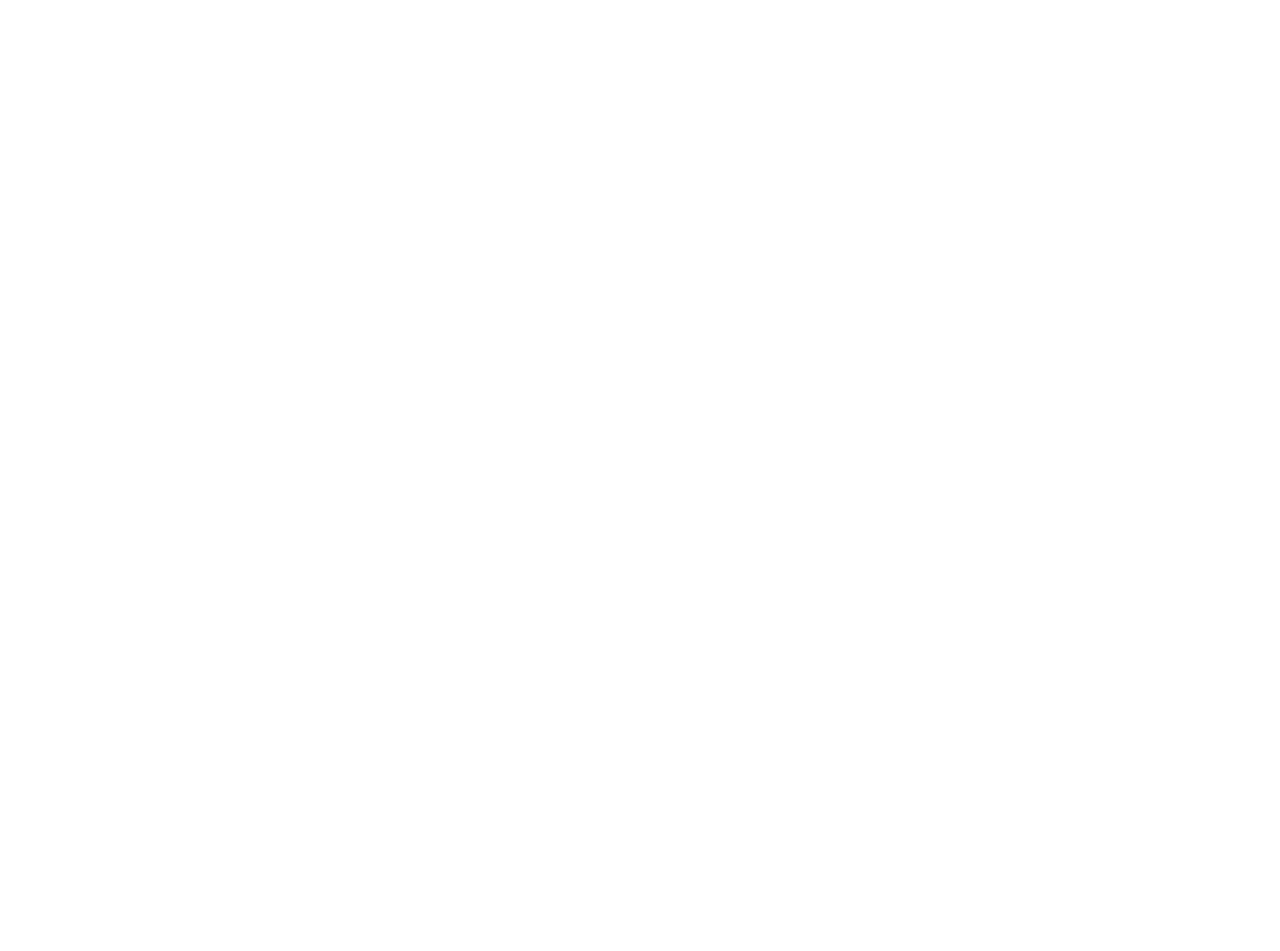
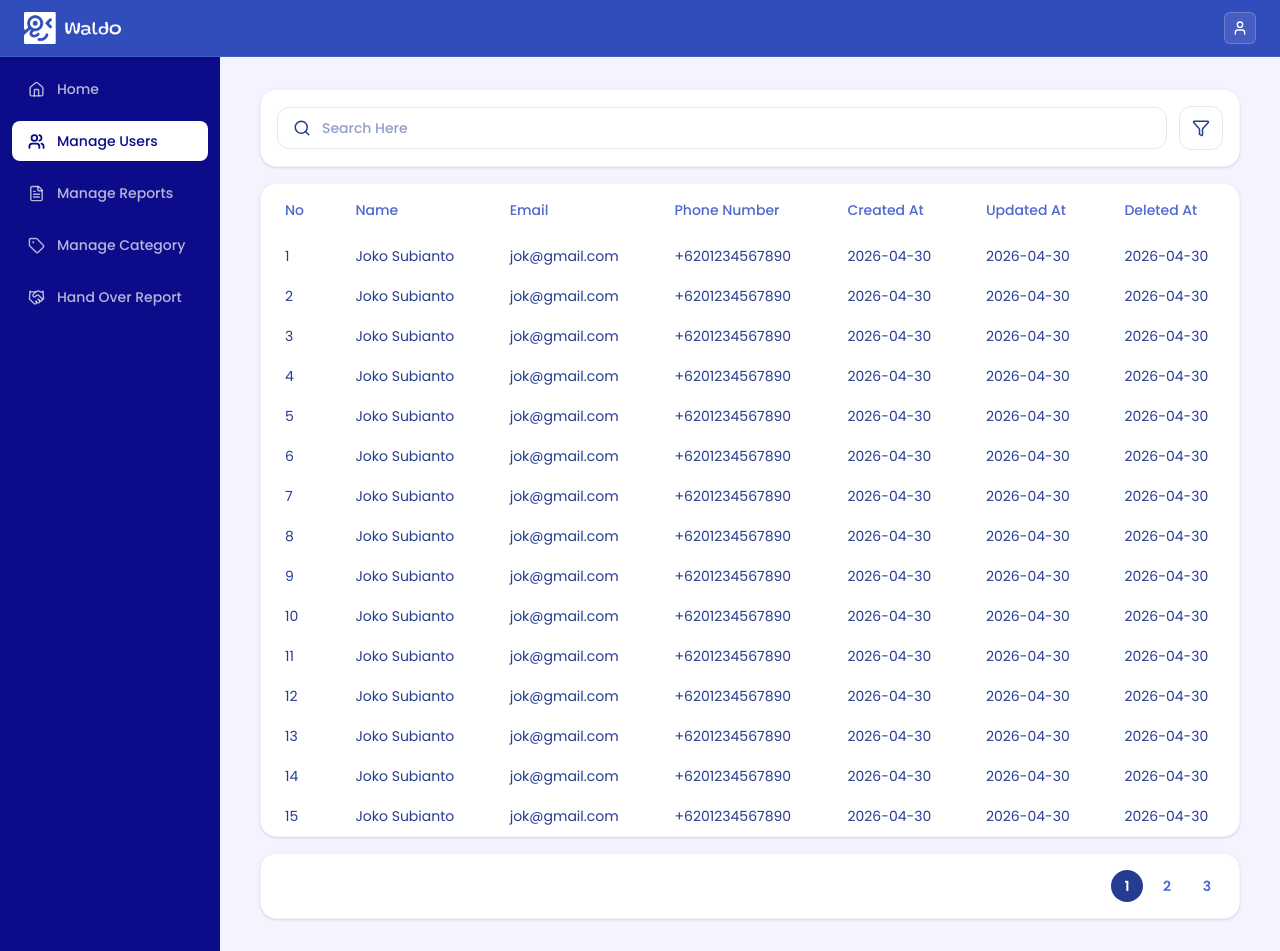
Before and after one commit to iniberas/lost-found, a React (Vite) app in the folder frontend/: page /admin/users in a window 1280 px wide. Before the commit this address had no page. Before the commit the page ends 800 px from the top, so only its background shows below. Built offline with nearby package versions, Linux system fonts and the light colour scheme.

Commit message:
nambah users page

```diff
--- a/frontend/src/App.jsx
+++ b/frontend/src/App.jsx
@@ -7,7 +7,8 @@
 import AuthPage from './pages/AuthPage';
 import HomePage from './pages/HomePage';
 import CreateReportPage from './pages/CreateReportPage';
-import AdminDashboardHomePage from "./pages/admin/Home";
+import AdminDashboardHomePage from "./pages/admin/HomePage";
+import ManageUsersPage from "./pages/admin/ManageUsersPage";
 
 function AppContent() {
   const [user, setUser] = useState(null);
@@ -86,6 +87,7 @@
       />
 
       <Route path="/admin" element={<AdminDashboardHomePage user={user} />} />
+      <Route path="/admin/users" element={<ManageUsersPage user={user} />} />
 
     </Routes>
   )
--- /dev/null
+++ b/frontend/src/pages/admin/ManageUsersPage/index.jsx
@@ -0,0 +1,114 @@
+import React, { useState } from "react";
+import { Search, Filter } from "lucide-react";
+import AdminDashboardLayout from "../../../layouts/AdminDashboard";
+import { IPB_COLORS, ADMIN_COLORS } from "../../../constants/colors";
+
+const mockUsers = Array.from({ length: 40 }).map((_, index) => ({
+  id: index + 1,
+  name: "Joko Subianto",
+  email: "jok@gmail.com",
+  phone: "+6201234567890",
+  createdAt: "2026-04-30",
+  updatedAt: "2026-04-30",
+  deletedAt: "2026-04-30",
+}));
+
+export default function ManageUsersPage({ user }) {
+  const [searchTerm, setSearchTerm] = useState("");
+  const [currentPage, setCurrentPage] = useState(1);
+  const itemsPerPage = 15;
+
+  const totalPages = Math.ceil(mockUsers.length / itemsPerPage);
+  const startIndex = (currentPage - 1) * itemsPerPage;
+  const currentData = mockUsers.slice(startIndex, startIndex + itemsPerPage);
+
+  return (
+    <AdminDashboardLayout user={user}>
+      <div className="px-10 py-8 space-y-4">
+        <div className="bg-white rounded-2xl border border-gray-100 shadow-sm p-4 flex gap-3 items-center">
+          <div className="flex-1 relative">
+            <Search
+              className="absolute left-4 top-1/2 -translate-y-1/2"
+              style={{ color: IPB_COLORS.blue.primary }}
+              size={18}
+            />
+            <input
+              type="text"
+              placeholder="Search Here"
+              value={searchTerm}
+              onChange={(e) => setSearchTerm(e.target.value)}
+              className="w-full pl-11 pr-4 py-2.5 rounded-xl border border-gray-200 focus:outline-none focus:ring-1 focus:border-transparent text-sm font-medium transition-all"
+              style={{
+                color: IPB_COLORS.blue.primary,
+                caretColor: IPB_COLORS.blue.primary,
+              }}
+            />
+          </div>
+          <button className="p-3 border border-gray-200 rounded-xl hover:bg-gray-50 transition-colors flex items-center justify-center">
+            <Filter size={18} style={{ color: IPB_COLORS.blue.primary }} />
+          </button>
+        </div>
+
+        <div className="bg-white rounded-2xl border border-gray-100 shadow-sm overflow-hidden">
+          <div className="overflow-x-auto">
+            <table className="w-full text-sm text-left whitespace-nowrap">
+              <thead>
+                <tr style={{ color: IPB_COLORS.blue[400] }}>
+                  <th className="px-6 py-4 font-medium">No</th>
+                  <th className="px-6 py-4 font-medium">Name</th>
+                  <th className="px-6 py-4 font-medium">Email</th>
+                  <th className="px-6 py-4 font-medium">Phone Number</th>
+                  <th className="px-6 py-4 font-medium">Created At</th>
+                  <th className="px-6 py-4 font-medium">Updated At</th>
+                  <th className="px-6 py-4 font-medium">Deleted At</th>
+                </tr>
+              </thead>
+              <tbody>
+                {currentData.map((row, index) => (
+                  <tr
+                    key={row.id}
+                    className="hover:bg-blue-50/30 transition-colors"
+                    style={{ color: IPB_COLORS.blue.primary }}
+                  >
+                    <td className="px-6 py-2.5">{startIndex + index + 1}</td>
+                    <td className="px-6 py-2.5">{row.name}</td>
+                    <td className="px-6 py-2.5">{row.email}</td>
+                    <td className="px-6 py-2.5">{row.phone}</td>
+                    <td className="px-6 py-2.5">{row.createdAt}</td>
+                    <td className="px-6 py-2.5">{row.updatedAt}</td>
+                    <td className="px-6 py-2.5">{row.deletedAt}</td>
+                  </tr>
+                ))}
+              </tbody>
+            </table>
+          </div>
+        </div>
+
+        <div className="bg-white rounded-2xl border border-gray-100 shadow-sm p-4 flex justify-end">
+          <div className="flex gap-2">
+            {Array.from({ length: totalPages }).map((_, i) => {
+              const pageNumber = i + 1;
+              const isActive = currentPage === pageNumber;
+
+              return (
+                <button
+                  key={pageNumber}
+                  onClick={() => setCurrentPage(pageNumber)}
+                  className={`w-8 h-8 flex items-center justify-center rounded-full text-sm font-semibold transition-colors`}
+                  style={{
+                    backgroundColor: isActive
+                      ? IPB_COLORS.blue.primary
+                      : "transparent",
+                    color: isActive ? ADMIN_COLORS.white : IPB_COLORS.blue[400],
+                  }}
+                >
+                  {pageNumber}
+                </button>
+              );
+            })}
+          </div>
+        </div>
+      </div>
+    </AdminDashboardLayout>
+  );
+}
```
Also changed, not shown: frontend/src/pages/admin/HomePage/ChartCard.jsx (renamed from frontend/src/pages/admin/Home/ChartCard.jsx), frontend/src/pages/admin/HomePage/StatCard.jsx (renamed from frontend/src/pages/admin/Home/StatCard.jsx), frontend/src/pages/admin/HomePage/index.jsx (renamed from frontend/src/pages/admin/Home/index.jsx).
